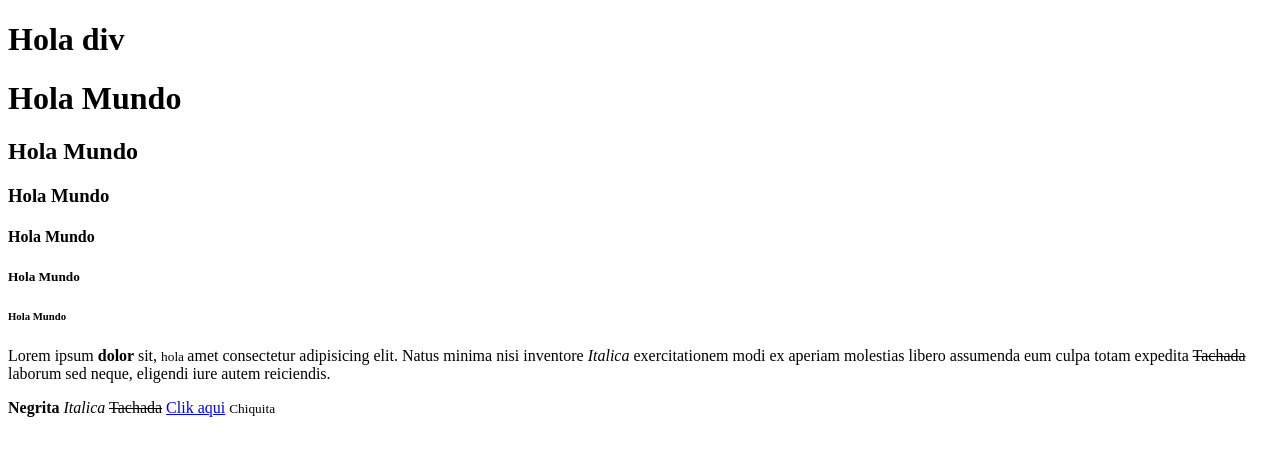
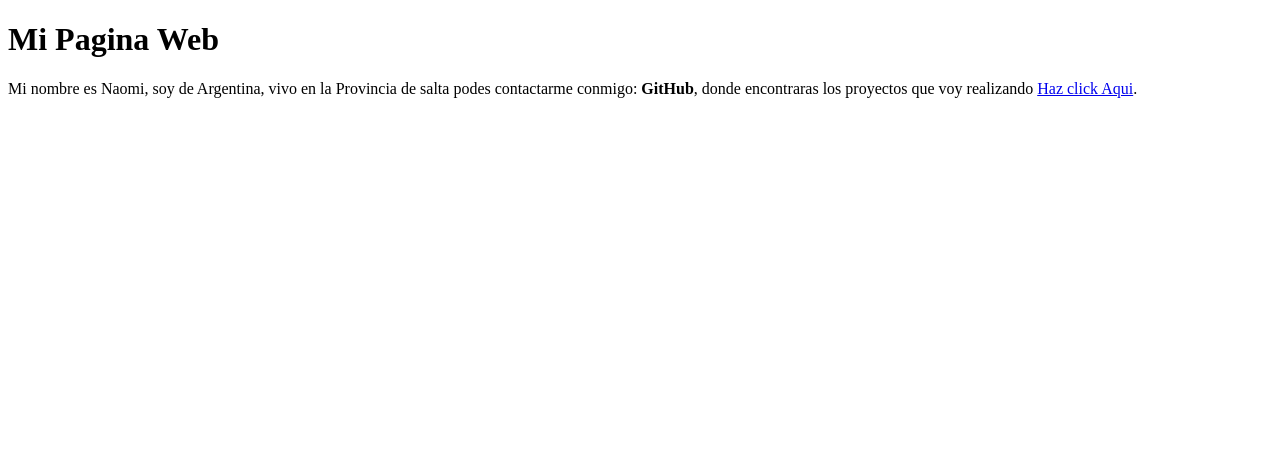
Before and after one commit to naomipoclava2021/CursoSoyDalto, a plain HTML site: page HTML/Diseño web/index.html in a window 1280 px wide. Drawn offline with Linux system fonts and the light colour scheme.

Commit message:
Mi primera pagina web

```diff
--- a/HTML/Diseño web/index.html
+++ b/HTML/Diseño web/index.html
@@ -4,30 +4,17 @@
     <meta charset="UTF-8">
     <meta http-equiv="X-UA-Compatible" content="IE=edge">
     <meta name="viewport" content="width=device-width, initial-scale=1.0">
-    <title>Primera pagina web</title>
+    <title>Naomi Poclava</title>
 </head>
 <body>
-    <div>
-        <h1>Hola div</h1>
-    </div>
-    <h1>Hola Mundo</h1>
-    <h2>Hola Mundo</h2>
-    <h3>Hola Mundo</h3>
-    <h4>Hola Mundo</h4>
-    <h5>Hola Mundo</h5>
-    <h6>Hola Mundo</h6>
+    <h1>Mi Pagina Web </h1>
     <p>
-        Lorem ipsum <b>dolor </b> sit, <small>hola </small>
-        amet consectetur adipisicing elit. Natus minima nisi
-        inventore <i>Italica </i>exercitationem modi ex aperiam
-        molestias libero assumenda eum culpa totam expedita
-        <strike>Tachada </strike>laborum sed neque, eligendi
-        iure autem reiciendis.
+        Mi nombre es Naomi, soy de Argentina, vivo en la
+        Provincia de salta podes contactarme conmigo:
+        <b>GitHub</b>, donde encontraras los proyectos que voy
+        realizando <a href="https://github.com/naomipoclava2021">
+        Haz click Aqui</a>.
+
     </p>
-    <b>Negrita</b>
-    <i>Italica</i>
-    <strike>Tachada</strike>
-    <a href="Cosas/pagina2.html">Clik aqui</a>
-    <small>Chiquita</small>
 </body>
 </html>
```
Also changed, not shown: HTML/Diseño web/Cosas/pagina2.html (deleted, +0 -13 lines).
